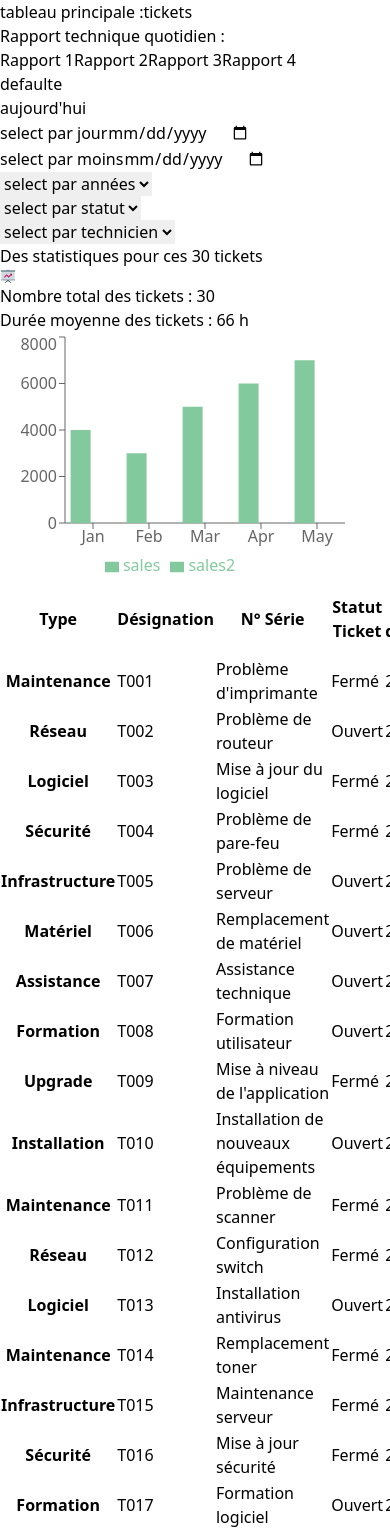
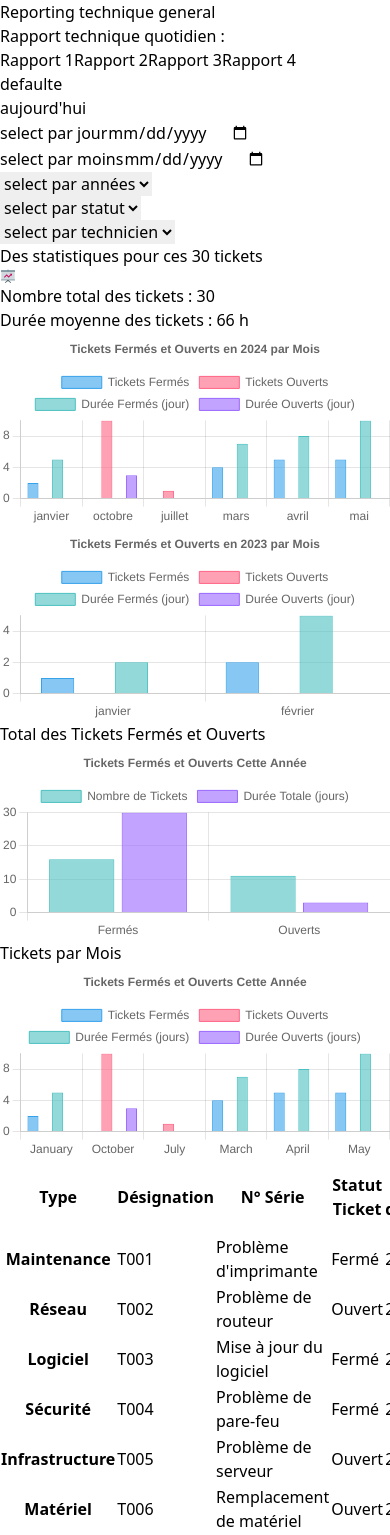
Before and after one commit to Abde-Ouaaddi29/omnipilote-statistics-tasks, a React (Vite) app: page / in a window 390 px wide. Shown: the top 1535 px of the page. Built offline with nearby package versions, Linux system fonts and the light colour scheme.

Commit message:
adding graphes

```diff
--- a/package.json
+++ b/package.json
@@ -11,7 +11,10 @@
   },
   "dependencies": {
     "@reduxjs/toolkit": "^2.2.8",
+    "chart.js": "^4.4.5",
+    "date-fns": "^4.1.0",
     "react": "^18.3.1",
+    "react-chartjs-2": "^5.2.0",
     "react-dom": "^18.3.1",
     "react-icons": "^5.3.0",
     "react-redux": "^9.1.2",
--- a/src/API/data.js
+++ b/src/API/data.js
@@ -151,14 +151,14 @@ export const tickets = [
     numeroSerie: "SN004",
     designation: "Problème de pare-feu",
     clientId: "5", // Reference to the client with id 5 (albert jhon)
-    dateOuverture: "2024-01-16",
+    dateOuverture: "2023-01-16",
     SLA: 2,
     dureeAppel: 20,
-    dateAffectation: "2024-01-16",
+    dateAffectation: "2023-01-16",
     compteurMono: 180,
     compteurCouleur: 40,
     statut: "Fermé",
-    dateFermeture: "2024-02-17",
+    dateFermeture: "2023-02-17",
     dureeTicket: 2,
     technicien: "Fatima",
     tauxSLA: 100,
@@ -241,14 +241,14 @@ export const tickets = [
     numeroSerie: "SN009",
     designation: "Mise à niveau de l'application",
     clientId: "24", // Reference to the client with id 24 (yassine)
-    dateOuverture: "2024-02-01",
+    dateOuverture: "2023-02-01",
     SLA: 4,
     dureeAppel: 75,
-    dateAffectation: "2024-03-30",
+    dateAffectation: "2023-03-30",
     compteurMono: 250,
     compteurCouleur: 70,
     statut: "Fermé",
-    dateFermeture: "2024-02-11",
+    dateFermeture: "2023-02-11",
     dureeTicket: 3,
     technicien: "Samir",
     tauxSLA: 100,
@@ -277,14 +277,14 @@ export const tickets = [
     numeroSerie: "SN011",
     designation: "Problème de scanner",
     clientId: "12",
-    dateOuverture: "2024-02-15",
+    dateOuverture: "2023-02-15",
     SLA: 2,
     dureeAppel: 35,
-    dateAffectation: "2024-02-15",
+    dateAffectation: "2023-02-15",
     compteurMono: 175,
     compteurCouleur: 45,
     statut: "Fermé",
-    dateFermeture: "2024-02-17",
+    dateFermeture: "2023-02-17",
     dureeTicket: 2,
     technicien: "Said",
     tauxSLA: 100,
--- a/src/Service Apres-Vente/tickets/body.jsx
+++ b/src/Service Apres-Vente/tickets/body.jsx
@@ -1,6 +1,5 @@
 import React from "react";
 import { useSelector } from "react-redux";
-import Graphic from "./graphic";
 
 export default function MainTable() {
   const tickets = useSelector((state) => state.tickets.Tickets);
--- /dev/null
+++ b/src/Service Apres-Vente/tickets/graohic2.jsx
@@ -0,0 +1,153 @@
+import React from "react";
+import { Bar } from "react-chartjs-2";
+import {
+  Chart as ChartJS,
+  CategoryScale,
+  LinearScale,
+  BarElement,
+  Title,
+  Tooltip,
+  Legend,
+} from "chart.js";
+import { tickets } from "../../API/data";
+import { format, parseISO } from 'date-fns';
+
+ChartJS.register(
+  CategoryScale,
+  LinearScale,
+  BarElement,
+  Title,
+  Tooltip,
+  Legend
+);
+
+export const Graphic2 = () => {
+  // Helper to group tickets by year
+  const currentYear = new Date().getFullYear();
+  const thisYearTickets = tickets.filter((ticket) =>
+    new Date(ticket.dateOuverture).getFullYear() === currentYear
+  );
+
+  // Helper function to get month names
+  const getMonthName = (dateString) => {
+    return format(parseISO(dateString), 'MMMM');
+  };
+
+  // Get total tickets closed and opened this year
+  const closedTickets = thisYearTickets.filter(
+    (ticket) => ticket.statut === "Fermé"
+  );
+  const openTickets = thisYearTickets.filter(
+    (ticket) => ticket.statut === "Ouvert"
+  );
+
+  // Calculate durations
+  const closedDurations = closedTickets.reduce(
+    (sum, ticket) => sum + ticket.dureeTicket,
+    0
+  );
+  const openDurations = openTickets.filter(ticket => ticket.dureeTicket)
+    .reduce((sum, ticket) => sum + ticket.dureeTicket, 0);
+
+  const totalTicketsData = {
+    labels: ["Fermés", "Ouverts"],
+    datasets: [
+      {
+        label: "Nombre de Tickets",
+        data: [closedTickets.length, openTickets.length],
+        backgroundColor: "rgba(75, 192, 192, 0.6)",
+        borderColor: "rgba(75, 192, 192, 1)",
+        borderWidth: 1,
+      },
+      {
+        label: "Durée Totale (jours)",
+        data: [closedDurations, openDurations],
+        backgroundColor: "rgba(153, 102, 255, 0.6)",
+        borderColor: "rgba(153, 102, 255, 1)",
+        borderWidth: 1,
+      },
+    ],
+  };
+
+  // Group tickets by months
+  const months = Array.from(
+    new Set(thisYearTickets.map((ticket) => getMonthName(ticket.dateOuverture)))
+  );
+
+  const monthlyClosedTickets = months.map((month) =>
+    closedTickets.filter((ticket) => getMonthName(ticket.dateOuverture) === month).length
+  );
+  const monthlyOpenTickets = months.map((month) =>
+    openTickets.filter((ticket) => getMonthName(ticket.dateOuverture) === month).length
+  );
+
+  const monthlyClosedDurations = months.map((month) => {
+    return closedTickets
+      .filter((ticket) => getMonthName(ticket.dateOuverture) === month)
+      .reduce((sum, ticket) => sum + ticket.dureeTicket, 0);
+  });
+
+  const monthlyOpenDurations = months.map((month) => {
+    return openTickets
+      .filter((ticket) => getMonthName(ticket.dateOuverture) === month && ticket.dureeTicket)
+      .reduce((sum, ticket) => sum + ticket.dureeTicket, 0);
+  });
+
+  const monthlyTicketsData = {
+    labels: months,
+    datasets: [
+      {
+        label: "Tickets Fermés",
+        data: monthlyClosedTickets,
+        backgroundColor: "rgba(54, 162, 235, 0.6)",
+        borderColor: "rgba(54, 162, 235, 1)",
+        borderWidth: 1,
+      },
+      {
+        label: "Tickets Ouverts",
+        data: monthlyOpenTickets,
+        backgroundColor: "rgba(255, 99, 132, 0.6)",
+        borderColor: "rgba(255, 99, 132, 1)",
+        borderWidth: 1,
+      },
+      {
+        label: "Durée Fermés (jours)",
+        data: monthlyClosedDurations,
+        backgroundColor: "rgba(75, 192, 192, 0.6)",
+        borderColor: "rgba(75, 192, 192, 1)",
+        borderWidth: 1,
+      },
+      {
+        label: "Durée Ouverts (jours)",
+        data: monthlyOpenDurations,
+        backgroundColor: "rgba(153, 102, 255, 0.6)",
+        borderColor: "rgba(153, 102, 255, 1)",
+        borderWidth: 1,
+      },
+    ],
+  };
+
+  const options = {
+    responsive: true,
+    plugins: {
+      legend: { position: "top" },
+      title: { display: true, text: "Tickets Fermés et Ouverts Cette Année" },
+    },
+  };
+
+  return (
+    <div className="flex flex-wrap justify-around mt-7 border p-2">
+      {/* Total tickets graph */}
+      <div className="w-[370px] h-[260px] lg:w-[550px] lg:h-[350px]">
+        <h2 className="font-light text-green-600">Total des Tickets Fermés et Ouverts</h2>
+        <Bar data={totalTicketsData} options={options} />
+      </div>
+
+      {/* Monthly tickets graph */}
+      <div className="w-[370px] h-[260px] lg:w-[550px] lg:h-[350px] ">
+        <h2 className="font-light text-purple-400">Tickets par Mois</h2>
+        <Bar data={monthlyTicketsData} options={options} />
+      </div>
+    </div>
+  );
+};
--- a/src/Service Apres-Vente/tickets/graphic.jsx
+++ b/src/Service Apres-Vente/tickets/graphic.jsx
@@ -1,28 +1,122 @@
 import React from "react";
-import { Bar, BarChart, Legend, Tooltip, XAxis, YAxis } from "recharts";
+import { Bar } from "react-chartjs-2";
+import {
+  Chart as ChartJS,
+  CategoryScale,
+  LinearScale,
+  BarElement,
+  Title,
+  Tooltip,
+  Legend,
+} from "chart.js";
+import { tickets } from "../../API/data";
+import { parseISO, format } from "date-fns";
+import { fr } from "date-fns/locale";
 
-export default function Graphic() {
+ChartJS.register(CategoryScale, LinearScale, BarElement, Title, Tooltip, Legend);
 
-  const data = [
-    { name: "Jan", sales: 4000 },
-    { name: "Feb", sales: 3000 },
-    { name: "Mar", sales: 5000 },
-    { name: "Apr", sales: 6000 },
-    { name: "May", sales: 7000 },
-  ];
+// Helper function to get month names
+const getMonthName = (dateString) => {
+  return format(parseISO(dateString), "MMMM", { locale: fr }); // Use the French locale
+};
+
+export const GraphicGeneral = () => {
+  // Get unique years from the tickets
+  const years = Array.from(
+    new Set(tickets.map((ticket) => new Date(ticket.dateOuverture).getFullYear()))
+  );
 
   return (
-    <div>
-      <div className="mt-8">
-        <BarChart width={350} height={250} data={data}>
-          <XAxis dataKey="name" />
-          <YAxis />
-          <Tooltip />
-          <Legend />
-          <Bar dataKey="sales" fill="#82ca9d" />
-          <Bar dataKey="sales2" fill="#82ca9d" />
-        </BarChart>
-      </div>
+    <div className="flex flex-col space-y-10 mt-7 border p-2 bg-gray-50">
+      {years.map((year) => {
+        // Filter tickets for the current year
+        const yearTickets = tickets.filter(
+          (ticket) => new Date(ticket.dateOuverture).getFullYear() === year
+        );
+
+        // Filter tickets by status (opened and closed)
+        const closedTickets = yearTickets.filter((ticket) => ticket.statut === "Fermé");
+        const openTickets = yearTickets.filter((ticket) => ticket.statut === "Ouvert");
+
+        // Get unique months for the current year
+        const months = Array.from(
+          new Set(yearTickets.map((ticket) => getMonthName(ticket.dateOuverture)))
+        );
+
+        // Calculate data for closed/opened tickets by month
+        const monthlyClosedTickets = months.map((month) =>
+          closedTickets.filter((ticket) => getMonthName(ticket.dateOuverture) === month)
+            .length
+        );
+        const monthlyOpenTickets = months.map((month) =>
+          openTickets.filter((ticket) => getMonthName(ticket.dateOuverture) === month)
+            .length
+        );
+
+        const monthlyClosedDurations = months.map((month) => {
+          return closedTickets
+            .filter((ticket) => getMonthName(ticket.dateOuverture) === month)
+            .reduce((sum, ticket) => sum + ticket.dureeTicket, 0);
+        });
+
+        const monthlyOpenDurations = months.map((month) => {
+          return openTickets
+            .filter((ticket) => getMonthName(ticket.dateOuverture) === month && ticket.dureeTicket)
+            .reduce((sum, ticket) => sum + ticket.dureeTicket, 0);
+        });
+
+        // Data for the chart
+        const monthlyTicketsData = {
+          labels: months,
+          datasets: [
+            {
+              label: "Tickets Fermés",
+              data: monthlyClosedTickets,
+              backgroundColor: "rgba(54, 162, 235, 0.6)",
+              borderColor: "rgba(54, 162, 235, 1)",
+              borderWidth: 1,
+            },
+            {
+              label: "Tickets Ouverts",
+              data: monthlyOpenTickets,
+              backgroundColor: "rgba(255, 99, 132, 0.6)",
+              borderColor: "rgba(255, 99, 132, 1)",
+              borderWidth: 1,
+            },
+            {
+              label: "Durée Fermés (jour)",
+              data: monthlyClosedDurations,
+              backgroundColor: "rgba(75, 192, 192, 0.6)",
+              borderColor: "rgba(75, 192, 192, 1)",
+              borderWidth: 1,
+            },
+            {
+              label: "Durée Ouverts (jour)",
+              data: monthlyOpenDurations,
+              backgroundColor: "rgba(153, 102, 255, 0.6)",
+              borderColor: "rgba(153, 102, 255, 1)",
+              borderWidth: 1,
+            },
+          ],
+        };
+
+        const chartOptions = {
+          responsive: true,
+          plugins: {
+            legend: { position: "top" },
+            title: { display: true, text: `Tickets Fermés et Ouverts en ${year} par Mois` },
+          },
+        };
+
+        return (
+          <div key={year} className="w-full h-auto">
+            {/* Chart for each year */}
+            <div className=" h-[200px] lg:w-[550px] lg:h-[330px] mx-auto">
+              <Bar data={monthlyTicketsData} options={chartOptions} />
+            </div>
+          </div>
+        );
+      })}
     </div>
   );
-}
+};
--- a/src/Service Apres-Vente/tickets/header.jsx
+++ b/src/Service Apres-Vente/tickets/header.jsx
@@ -16,11 +16,6 @@ export default function Header() {
   // const [year, setYear] = useState("");
 
   const tickets = useSelector((state) => state.tickets.allTickets);
-
-  // const filterByYearMonth = useSelector(
-  //   (state) => state.tickets.filterByYearMonth
-  // );
-  // console.log("filterByYearMonth", filterByYearMonth);
 
   const HadndleFilterbyStatus = (e) => {
     dispatch(setFilterStatus(e.target.value));
--- a/src/Service Apres-Vente/tickets/statistics.jsx
+++ b/src/Service Apres-Vente/tickets/statistics.jsx
@@ -2,7 +2,8 @@ import React from "react";
 import { useSelector } from "react-redux";
 import { FcStatistics } from "react-icons/fc";
 import { MdErrorOutline } from "react-icons/md";
-import Graphic from "./graphic";
+import { GraphicGeneral } from "./graphic";
+import { Graphic2 } from "./graohic2";
 
 export default function Statistics() {
   const tickets = useSelector((state) => state.tickets.Tickets);
@@ -29,7 +30,7 @@ export default function Statistics() {
   };
 
   return (
-    <div className="my-10 border-b-4 border-gray-200 grid lg:grid-cols-2 grid-cols-1">
+    <div className="my-10 border-b-4 border-gray-200 ">
       <div className="font-thin">
         {tickets.length > 0 ? (
           <div>
@@ -42,8 +43,8 @@ export default function Statistics() {
               <span className="font-normal">{tickets.length}</span>
             </div>
             <div>
-              Durée moyenne des tickets{" "}
-              : <span className="font-normal">{calculateAvgDuration()} h</span>
+              Durée moyenne des tickets :{" "}
+              <span className="font-normal">{calculateAvgDuration()} h</span>
             </div>
           </div>
         ) : (
@@ -54,7 +55,14 @@ export default function Statistics() {
         )}
       </div>
       <div className="">
-        {tickets.length > 0 ? <Graphic/> : ''}
+        {tickets.length > 0 ? (
+          <div>
+            <GraphicGeneral />
+            <Graphic2 />
+          </div>
+        ) : (
+          ""
+        )}
       </div>
     </div>
   );
--- a/src/layoute.jsx
+++ b/src/layoute.jsx
@@ -7,7 +7,6 @@ import {
   TablePerClient2,
   TablePerClient3,
 } from "./Service Apres-Vente/produits/table3";
-import Graphic from "./Service Apres-Vente/tickets/graphic";
 import {
   Table1
 } from "./Service Apres-Vente/produits/table1";
@@ -21,7 +20,7 @@ export default function Layoute() {
     if (route === 1) {
       return (
         <>
-          <div>
+          <div className="p-4">
             <Header />
             <Statistics />
             <MainTable />
@@ -32,7 +31,7 @@ export default function Layoute() {
 
     if (route === 2) {
       return (
-        <div className=" border-b-2 border-blue-200 pb-4 mb-6">
+        <div className=" border-b-2 border-blue-200 p-4 mb-6">
           <Table1 />
         </div>
       );
@@ -41,7 +40,7 @@ export default function Layoute() {
     if (route === 3) {
       return (
         <>
-          <div className="border-b-2 border-blue-200 pb-4 mb-6">
+          <div className="border-b-2 border-blue-200 p-4 mb-6">
             <TechnicienDataTabe />
           </div>
         </>
@@ -51,13 +50,13 @@ export default function Layoute() {
     if (route === 4) {
       return (
         <>
-          <div className="grid lg:grid-cols-2 xl:lg:grid-cols-2 md:lg:grid-cols-3 grid-cols-1 gap-3 border-b-2 border-blue-200 pb-4 mb-6">
+          <div className="grid lg:grid-cols-2 xl:lg:grid-cols-2 md:lg:grid-cols-3 grid-cols-1 gap-3 border-b-2 border-blue-200 p-4 mb-6">
             <TablePerClient1 />
-            <Graphic />
+            {/* <Graphic/> */}
             <TablePerClient2 />
-            <Graphic />
+            {/* <Graphic/> */}
             <TablePerClient3 />
-            <Graphic />
+            {/* <Graphic /> */}
           </div>
         </>
       );
@@ -66,7 +65,7 @@ export default function Layoute() {
     if (route === 5) {
       return (
         <>
-          <div className="border-b-2 border-blue-200 pb-4 mb-6">
+          <div className="border-b-2 border-blue-200 p-4 mb-6">
             <InterventionsTable />
             <HighCountersTable />
             <PendingTicketsTable />
@@ -77,23 +76,23 @@ export default function Layoute() {
   };
 
   return (
-    <div className="p-4">
+    <div className="">
       <div className="p-4 bg-gray-100 rounded mb-6">
-        <div className="w-full flex mb-2 ">
-          <span className="w-4/12 font-bold mr-2 ">tableau principale :</span>
+        <div className="w-full mb-2 border-b-2 py-2 ">
+          {/* <span className="w-4/12 font-bold mr-2 ">tableau principale :</span> */}
           <button
             onClick={() => setRoute(1)}
-            className="py-2 px-6 mr-2 bg-blue-400 text-white font-bold tracking-wide hover:bg-transparent hover:border border-blue-400 hover:text-blue-400 "
+            className="py-2 px-6 bg-blue-400 text-white font-bold tracking-wide hover:bg-transparent hover:border border-blue-400 hover:text-blue-400 "
           >
-            tickets
+            Reporting technique general
           </button>
         </div>
 
-        <div className="flex items-center">
-          <span className=" lg:w-4/12 xl:w-4/12 w-8/12 font-bold mr-2">
+        <div className="">
+          <span className=" font-bold">
             Rapport technique quotidien :{" "}
           </span>
-          <div className="flex flex-wrap">
+          <div className="flex mt-3 flex-wrap">
             <button
               onClick={() => setRoute(2)}
               className=" lg:mb-0 mb-2 py-2 px-6 mr-2 bg-blue-400 text-white font-bold tracking-wide hover:bg-transparent hover:border border-blue-400 hover:text-blue-400 "
```
Also changed, not shown: 1 other file (tests, documents, lock files or other folders).
